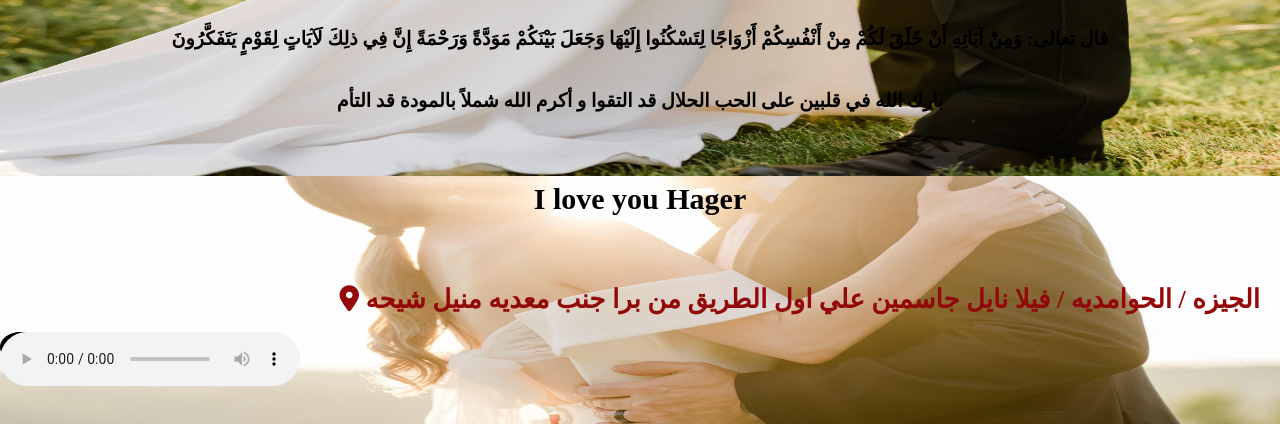
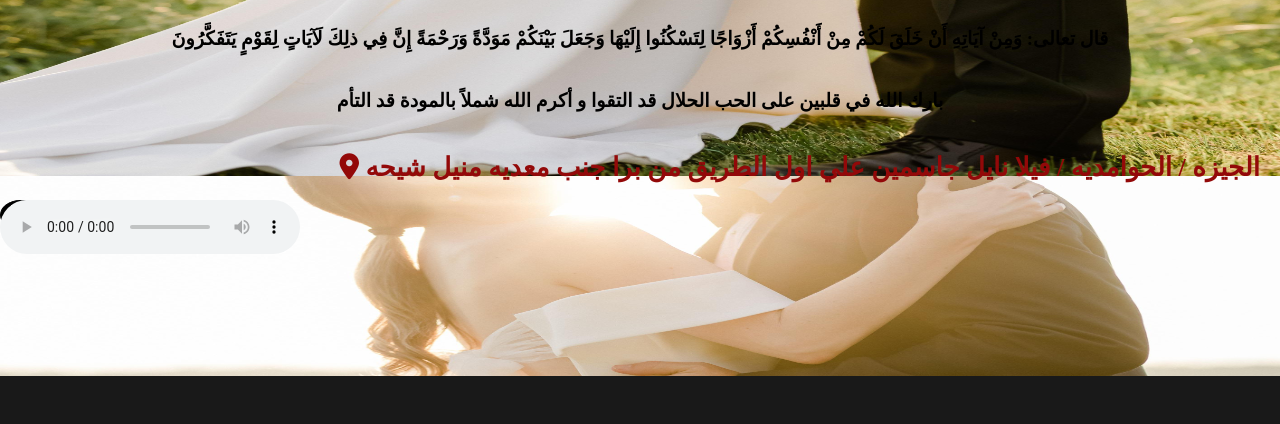
Before and after one commit to 3adel-sw/wedding-invitation-C-Mohammed-MR-Hager-28-8-2024, a plain HTML site: page index.html in a window 1280 px wide. Shown: the part 624-1048 px from the top of the page. Drawn offline with Linux system fonts and the light colour scheme; a web font is replaced by a local one.

Commit message:
Update index.html

```diff
--- a/index.html
+++ b/index.html
@@ -71,7 +71,7 @@
           </p>
         </div>
       </div>
-      <h1 class="title">I love you Hager</h1>
+<!--       <h1 class="title">I love you Hager</h1> -->
       <div class="loction">
         <a href="https://maps.app.goo.gl/pJRWu366RwCWmh729" target="_blank">
           <i class="fa-solid fa-location-dot fa-2x lou">
```
